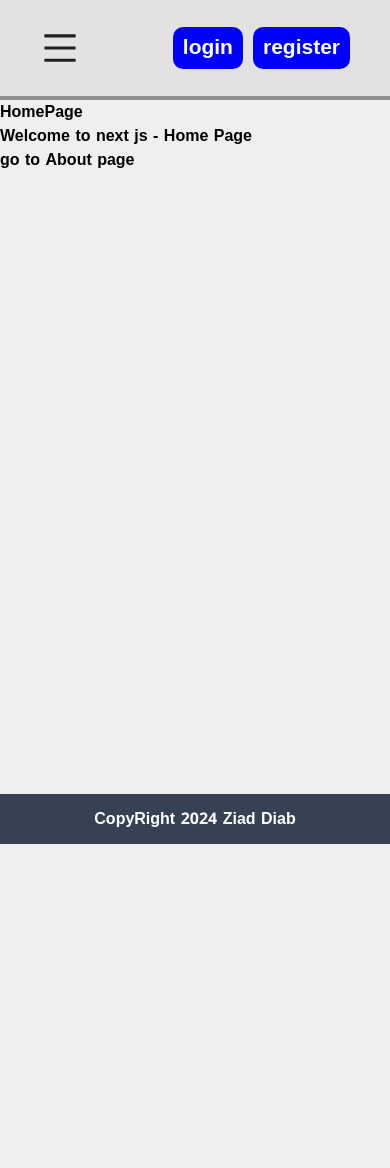
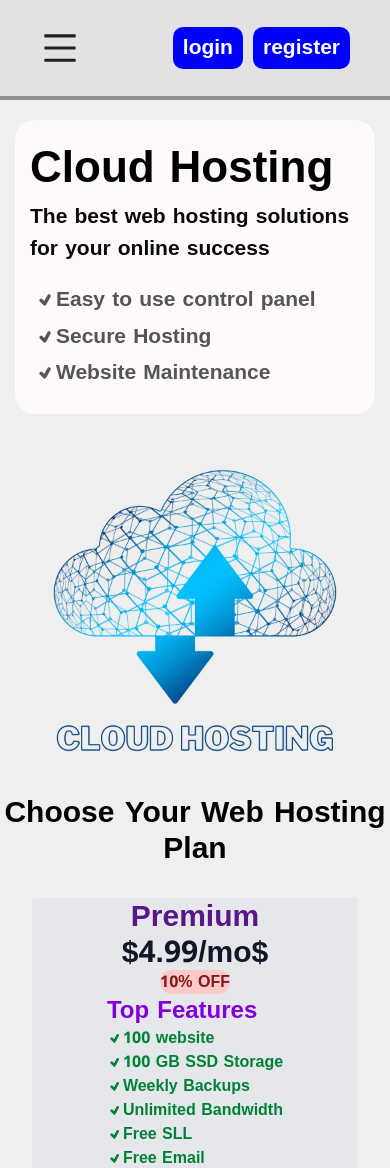
Before and after one commit to ZiadDiab22/Next_JS_Training, a Next.js app: page / in a window 390 px wide. Shown: the top 1168 px of the page. Before the commit the page ends 844 px from the top, so only its background shows below. Built offline with nearby package versions, Linux system fonts and the light colour scheme.

Commit message:
home page designing

```diff
--- a/src/app/About/page.tsx
+++ b/src/app/About/page.tsx
@@ -1,15 +1,11 @@
-import Image from 'next/image';
-//image component is better than image tag because it reduce the size of images which is making the loading faster
-import CloudImage from '../../../public/cloud-hosting.png';
-//if we want to use an image from global site or remote server then we need to edit config in next.config.js
 
 const AboutPage = () => {
   return (
-    <section className="fix-height container m-auto">
-      <h1 className="text-3xl font-bold text-gray-800 p-5">About Page</h1>
-      <div>
-        <Image src={CloudImage} alt='cloud' width={500} height={500} priority />
-      </div>
+    <section className="fix-height flex flex-col" style={{ padding: '2rem' }}>
+      <h1 className="text-3xl font-bold text-gray-800" >About Page</h1>
+      <p className="ps-5 text-gray-600 text-xl">
+        The Best Web Hosting solutions for your online success
+      </p>
     </section>
   )
 }
--- a/src/app/info/[id]/page.tsx
+++ b/src/app/info/[id]/page.tsx
@@ -15,13 +15,13 @@
   const post: Post = await response.json();
 
   return (
-    <section className="fix-height container m-auto w-full px-5 pt-8">
-      <div className="bg-white p-7 rounded-lg">
-        <h1 className="text-3xl font-bold text-gray-700 mb-2">
+    <section className="fix-height container m-auto w-full px-5 pt-8" style={{ padding: '2rem' }}>
+      <div className="bg-white rounded-lg" style={{ padding: '2rem' }}>
+        <h1 className="text-3xl font-bold text-gray-700">
           {post.title}
         </h1>
-        <div className="text-gray-100">8/12/2024</div>
-        <p className="text-gray-800 text-xl mt-5">{post.body}</p>
+        <div className="text-gray-700">8/12/2024</div>
+        <p className="text-gray-800 text-xl">{post.body}</p>
       </div>
     </section>
   )
--- a/src/app/info/page.tsx
+++ b/src/app/info/page.tsx
@@ -5,14 +5,14 @@
 const info = async () => {
   const response = await fetch("https://jsonplaceholder.typicode.com/posts");
 
-  if (!response.ok){
+  if (!response.ok) {
     throw new Error("failed to fetch posts");
   }
 
   const data: Post[] = await response.json(); //transform json file to javascript object
 
   return (
-    <section className='fix-height container m-auto px-5'>
+    <section className='flex items-center justify-center flex-wrap fix-height' style={{ padding: '2rem' }}>
       <div className='flex items-center justify-center flex-wrap gap-9'>
         {data.map(item => (
           <div className="p-5 rounded-lg my-1 shadow-lg border-2 border-gray-400 hover:bg-slate-200 w-full md:w-2/5 lg:w-1/4" key={item.id}>
--- a/src/app/page.tsx
+++ b/src/app/page.tsx
@@ -1,14 +1,20 @@
+import Hero from "@/components/home/Hero"
 import Link from "next/link"
+import WebHostingPlan from "@/components/home/WebHostingPlan";
 
 const HomePage = () => {
   return (
-    <div className="fix-height">
-      <h1>HomePage</h1>
-      <p>Welcome to next js - Home Page</p>
-      <div>
-        <Link href="/About">go to About page</Link>
+    <section>
+      <Hero />
+      <h2 className="text-center mt-10 text-3xl font-bold">
+        Choose Your Web Hosting Plan
+      </h2>
+      <div className="flex justify-center items-center flex-wrap md:gap-7" style={{ padding: '2rem' }}>
+        <WebHostingPlan />
+        <WebHostingPlan />
+        <WebHostingPlan />
       </div>
-    </div>
+    </section>
   )
 }
 
--- /dev/null
+++ b/src/components/home/Hero.tsx
@@ -0,0 +1,25 @@
+import { TiTick } from 'react-icons/ti'
+import Image from 'next/image';
+//image component is better than image tag because it reduce the size of images which is making the loading faster
+import CloudImage from '../../../public/cloud-hosting.png';
+//if we want to use an image from global site or remote server then we need to edit config in next.config.js
+import styles from './hero.module.css'
+
+const Hero = () => {
+  return (
+    <div className={styles.hero}>
+      <div className={styles.heroLeft}>
+        <h1 className={styles.title}>Cloud Hosting</h1>
+        <p className={styles.desc}>The best web hosting solutions for your online success</p>
+        <div className={styles.services}>
+          <div className={styles.serviceItem}><TiTick /> Easy to use control panel</div>
+          <div className={styles.serviceItem}><TiTick /> Secure Hosting</div>
+          <div className={styles.serviceItem}><TiTick /> Website Maintenance</div>
+        </div>
+      </div>
+      <Image src={CloudImage} alt='cloud' width={500} height={500} />
+    </div>
+  )
+}
+
+export default Hero
--- /dev/null
+++ b/src/components/home/WebHostingPlan.tsx
@@ -0,0 +1,39 @@
+import { TiTick } from 'react-icons/ti'
+
+const WebHostingPlan = () => {
+  return (
+    <div className='flex flex-col items-center justify-center w-full rounded p-4 bg-gray-200 mb-7 md:w-2/4 lg:w-1/4'>
+      <h3 className='text-3xl font-bold text-purple-900'>
+        Premium
+      </h3>
+      <strong className='text-3xl font-bold text-gray-900 my-5'>$4.99/mo$</strong>
+      <span className='bg-red-200 text-red-900 rounded-full px-2 py-1 font-semibold'>10% OFF</span>
+      <div>
+        <h5 className='text-2xl mb-1 font-semibold text-purple-700'>Top Features</h5>
+        <div className='flex items-center text-green-700 mb-1 ps-3'>
+          <TiTick /> 100 website
+          </div>
+        <div className='flex items-center text-green-700 mb-1 ps-3'>
+          <TiTick /> 100 GB SSD Storage
+          </div>
+        <div className='flex items-center text-green-700 mb-1 ps-3'>
+          <TiTick /> Weekly Backups
+          </div>
+        <div className='flex items-center text-green-700 mb-1 ps-3'>
+          <TiTick /> Unlimited Bandwidth
+          </div>
+        <div className='flex items-center text-green-700 mb-1 ps-3'>
+          <TiTick /> Free SLL
+          </div>
+        <div className='flex items-center text-green-700 mb-1 ps-3'>
+          <TiTick /> Free Email
+          </div>
+      </div>
+      <button className='mt-4 border-2 border-gray-900 text-gray-900 text-2xl font-bold p-1 rounded-full hover:text-white hover:bg-gray-900 transition w-full'>
+        Buy Now
+      </button>
+    </div>
+  )
+}
+
+export default WebHostingPlan
--- /dev/null
+++ b/src/components/home/hero.module.css
@@ -0,0 +1,49 @@
+.hero {
+  height: calc(100vh - 100px);
+  display: flex;
+  align-items: center;
+  justify-content: space-around;
+  color: rgb(10, 9, 9);
+  padding: 0 30px;
+}
+
+.title {
+  font-size: 44px;
+  font-weight: bold;
+  color: black;
+}
+
+.desc {
+  font-size: 21px;
+}
+
+.services {
+  padding: 5px;
+  margin-top: 15px;
+}
+
+.serviceItem {
+  display: flex;
+  align-items: center;
+  font-size: 21px;
+  font-weight: bold;
+  margin-bottom: 5px;
+  color: #555;
+}
+
+@media (max-width: 780px){
+  .hero {
+    height: auto;
+    flex-direction: column;
+    justify-content: center;
+    padding: 0 15px;
+  }
+
+  .heroLeft{
+    background-color: snow;
+    margin: 20px 0;
+    border-radius: 20px;
+    width: 100%;
+    padding: 15px;
+  }
+}
```
